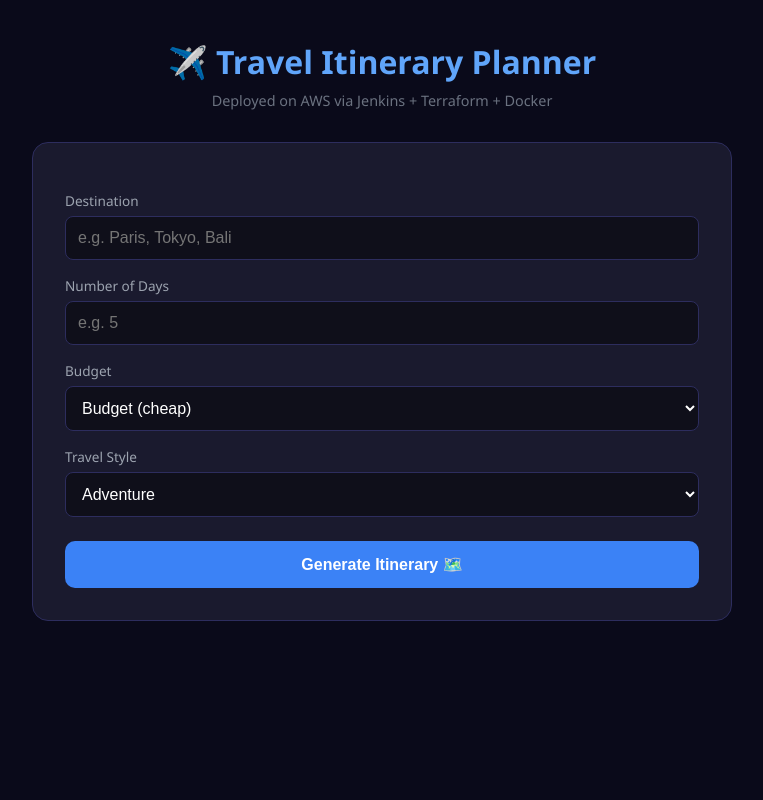
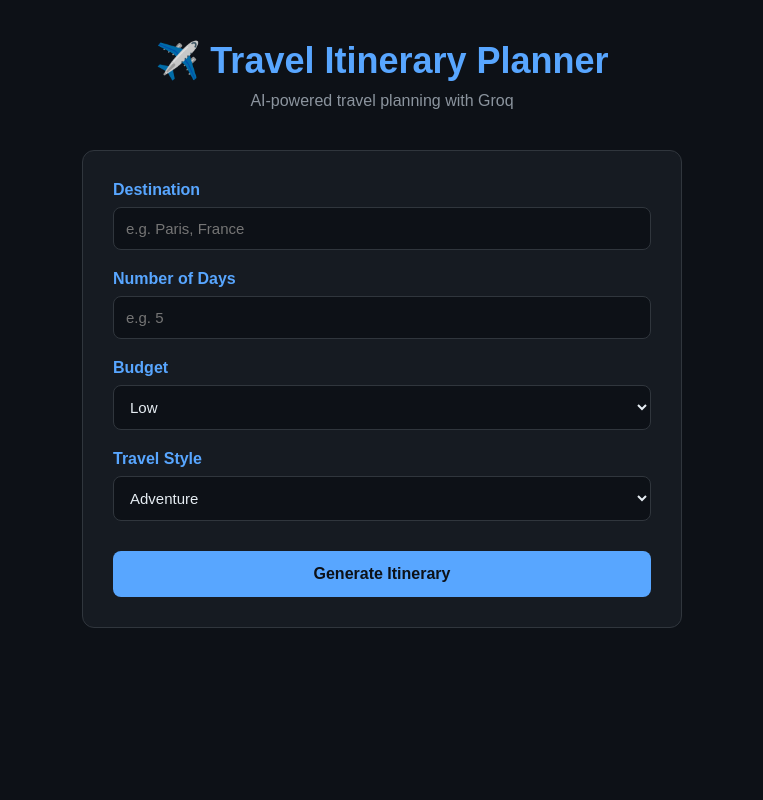
Before and after one commit to aa6083/travel-planner, a Flask app: page / in a window 1280 px wide. Shown: the whole page, without its empty margins (258-1021 px from the left). Run offline with Flask 3, Linux system fonts and the light colour scheme.

Commit message:
initial commit

```diff
--- a/app/app.py
+++ b/app/app.py
@@ -1,38 +1,38 @@
+from flask import Flask, render_template, request
 import os
-from flask import Flask, render_template, request
-from groq import Groq
+import requests
 
 app = Flask(__name__)
-client = Groq(api_key=os.environ.get("GROQ_API_KEY"))
+
+GROQ_API_KEY = os.environ.get("GROQ_API_KEY")
+
+def generate_itinerary(destination, days, budget, style):
+    headers = {
+        "Authorization": f"Bearer {GROQ_API_KEY}",
+        "Content-Type": "application/json"
+    }
+    prompt = f"""Create a detailed {days}-day travel itinerary for {destination}.
+Budget level: {budget}
+Travel style: {style}
+Format it day by day with morning, afternoon and evening activities."""
+
+    payload = {
+        "model": "llama3-8b-8192",
+        "messages": [{"role": "user", "content": prompt}]
+    }
+    response = requests.post("https://api.groq.com/openai/v1/chat/completions",
+                            headers=headers, json=payload)
+    return response.json()["choices"][0]["message"]["content"]
 
 @app.route("/", methods=["GET", "POST"])
 def index():
     itinerary = None
     if request.method == "POST":
-        destination = request.form["destination"]
-        days = request.form["days"]
-        budget = request.form["budget"]
-        style = request.form["style"]
-
-        prompt = f"""
-        Create a detailed {days}-day travel itinerary for {destination}.
-        Budget: {budget}
-        Travel style: {style}
-
-        Format each day as:
-        Day X:
-        Morning: ...
-        Afternoon: ...
-        Evening: ...
-        Food tip: ...
-        """
-
-        response = client.chat.completions.create(
-            model="llama3-8b-8192",
-            messages=[{"role": "user", "content": prompt}]
-        )
-        itinerary = response.choices[0].message.content
-
+        destination = request.form.get("destination")
+        days = request.form.get("days")
+        budget = request.form.get("budget")
+        style = request.form.get("style")
+        itinerary = generate_itinerary(destination, days, budget, style)
     return render_template("index.html", itinerary=itinerary)
 
 if __name__ == "__main__":
--- a/app/requirements.txt
+++ b/app/requirements.txt
@@ -1,2 +1,2 @@
 flask
-groq
+requests
--- a/app/templates/index.html
+++ b/app/templates/index.html
@@ -6,120 +6,120 @@
     <style>
         * { margin: 0; padding: 0; box-sizing: border-box; }
         body {
-      font-family: 'Segoe UI', sans-serif;
-      background: #0a0a1a;
-      color: #fff;
+            background: #0d1117;
+            color: #e6edf3;
+            font-family: Arial, sans-serif;
             min-height: 100vh;
             padding: 40px 20px;
         }
-    .container { max-width: 700px; margin: 0 auto; }
         h1 {
-      font-size: 2rem;
-      color: #60a5fa;
-      margin-bottom: 8px;
             text-align: center;
+            color: #58a6ff;
+            font-size: 36px;
+            margin-bottom: 10px;
         }
-    p.sub {
+        .subtitle {
             text-align: center;
-      color: #6b7280;
-      margin-bottom: 32px;
-      font-size: 0.9rem;
+            color: #8b949e;
+            margin-bottom: 40px;
         }
-    .card {
-      background: #1a1a2e;
-      border: 1px solid #2d2d5e;
-      border-radius: 16px;
-      padding: 32px;
-      margin-bottom: 24px;
+        .form-card {
+            background: #161b22;
+            border: 1px solid #30363d;
+            border-radius: 12px;
+            padding: 30px;
+            max-width: 600px;
+            margin: 0 auto 40px auto;
+        }
+        .form-group {
+            margin-bottom: 20px;
         }
         label {
             display: block;
-      color: #9ca3af;
-      font-size: 0.85rem;
-      margin-bottom: 6px;
-      margin-top: 16px;
+            margin-bottom: 8px;
+            color: #58a6ff;
+            font-weight: bold;
         }
         input, select {
             width: 100%;
             padding: 12px;
-      background: #0f0f1a;
-      border: 1px solid #2d2d5e;
+            background: #0d1117;
+            border: 1px solid #30363d;
             border-radius: 8px;
-      color: #fff;
-      font-size: 1rem;
-      outline: none;
+            color: #e6edf3;
+            font-size: 15px;
         }
-    input:focus, select:focus { border-color: #60a5fa; }
-    select option { background: #1a1a2e; }
         button {
-      margin-top: 24px;
             width: 100%;
             padding: 14px;
-      background: #3b82f6;
-      color: white;
+            background: #58a6ff;
+            color: #0d1117;
             border: none;
-      border-radius: 10px;
-      font-size: 1rem;
+            border-radius: 8px;
+            font-size: 16px;
+            font-weight: bold;
             cursor: pointer;
-      font-weight: 600;
+            margin-top: 10px;
         }
-    button:hover { background: #2563eb; }
-    .result {
-      background: #1a1a2e;
-      border: 1px solid #2d2d5e;
-      border-radius: 16px;
-      padding: 32px;
+        button:hover { background: #79c0ff; }
+        .result-card {
+            background: #161b22;
+            border: 1px solid #30363d;
+            border-radius: 12px;
+            padding: 30px;
+            max-width: 600px;
+            margin: 0 auto;
             white-space: pre-wrap;
             line-height: 1.8;
-      color: #e5e7eb;
+            color: #e6edf3;
         }
         .result-title {
-      color: #60a5fa;
-      font-size: 1.2rem;
-      font-weight: 700;
-      margin-bottom: 16px;
+            color: #58a6ff;
+            font-size: 22px;
+            margin-bottom: 20px;
         }
-    .loading { text-align: center; color: #6b7280; }
     </style>
 </head>
 <body>
-  <div class="container">
     <h1>✈️ Travel Itinerary Planner</h1>
-    <p class="sub">Deployed on AWS via Jenkins + Terraform + Docker</p>
+    <p class="subtitle">AI-powered travel planning with Groq</p>
 
-    <div class="card">
-      <form method="post" action="/">
+    <div class="form-card">
+        <form method="POST">
+            <div class="form-group">
                 <label>Destination</label>
-        <input type="text" name="destination" placeholder="e.g. Paris, Tokyo, Bali" required>
-
+                <input type="text" name="destination" placeholder="e.g. Paris, France" required>
+            </div>
+            <div class="form-group">
                 <label>Number of Days</label>
-        <input type="number" name="days" min="1" max="14" placeholder="e.g. 5" required>
-
+                <input type="number" name="days" min="1" max="30" placeholder="e.g. 5" required>
+            </div>
+            <div class="form-group">
                 <label>Budget</label>
                 <select name="budget">
-          <option value="Budget (cheap)">Budget (cheap)</option>
-          <option value="Medium">Medium</option>
-          <option value="Luxury">Luxury</option>
+                    <option value="low">Low</option>
+                    <option value="medium">Medium</option>
+                    <option value="luxury">Luxury</option>
                 </select>
-
+            </div>
+            <div class="form-group">
                 <label>Travel Style</label>
                 <select name="style">
-          <option value="Adventure">Adventure</option>
-          <option value="Relaxed">Relaxed</option>
-          <option value="Cultural">Cultural</option>
-          <option value="Food & Nightlife">Food & Nightlife</option>
+                    <option value="adventure">Adventure</option>
+                    <option value="relaxed">Relaxed</option>
+                    <option value="cultural">Cultural</option>
+                    <option value="food">Food</option>
                 </select>
-
-        <button type="submit">Generate Itinerary 🗺️</button>
+            </div>
+            <button type="submit">Generate Itinerary </button>
         </form>
     </div>
 
     {% if itinerary %}
-    <div class="result">
-      <div class="result-title">📍 Your Itinerary</div>
+    <div class="result-card">
+        <div class="result-title"> Your Itinerary</div>
         {{ itinerary }}
     </div>
     {% endif %}
-  </div>
 </body>
 </html>
```
Also changed, not shown: 4 other files. Lines whose indentation alone changed are shown as unchanged.
